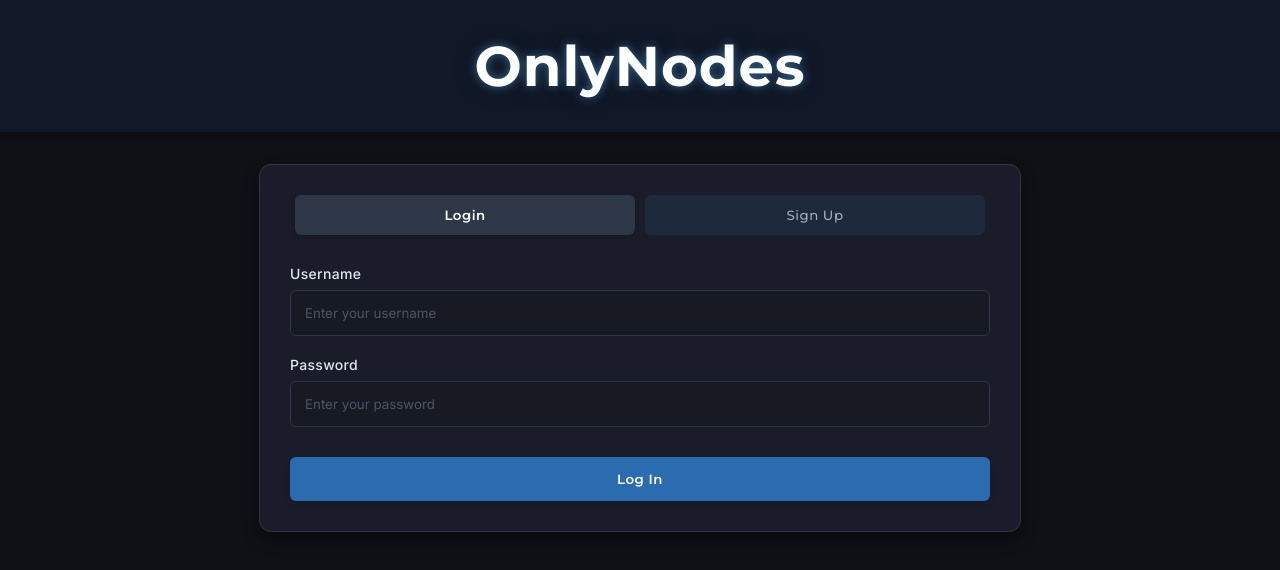
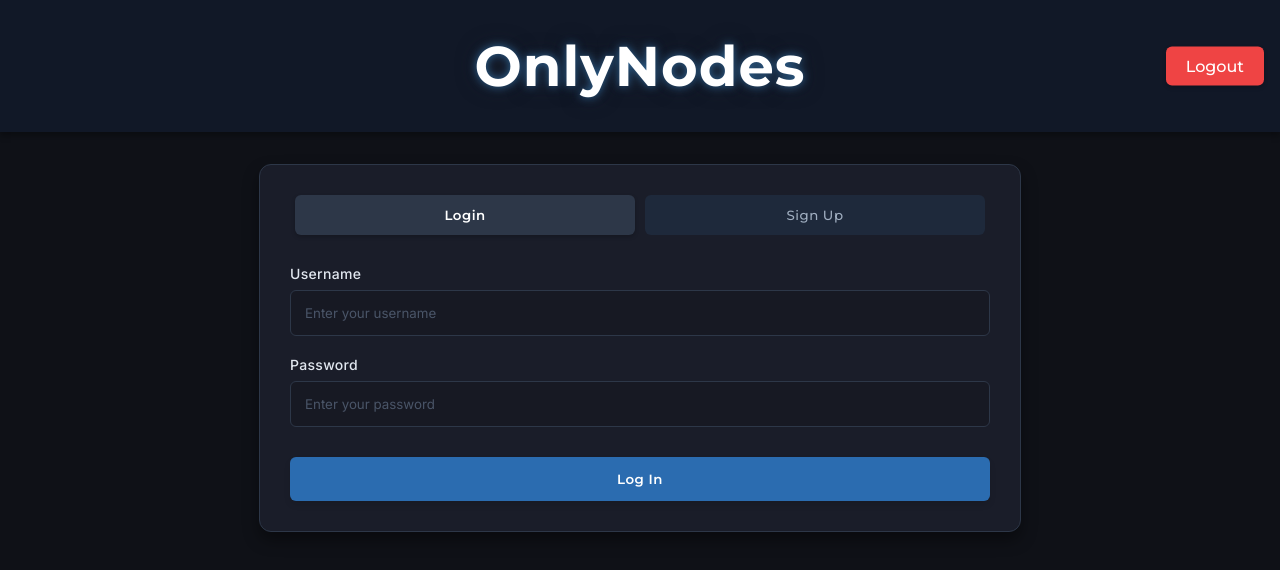
Before and after one commit to manan3172003/ScatterNet, a React (Vite) app in the folder frontend/: page / in a window 1280 px wide. Shown: the top 570 px of the page. Built offline with nearby package versions, Linux system fonts and the light colour scheme; no server answers; a web font is replaced by a local one.

Commit message:
logout button

```diff
--- a/frontend/src/assets/styles/header-logo.css
+++ b/frontend/src/assets/styles/header-logo.css
@@ -1,5 +1,14 @@
+.header-container {
+  display: flex;
+  flex-direction: column;
+  align-items: center;
+  position: relative;
+  width: 100%;
+  padding-bottom: 50px;
+}
+
 .logo {
-    font-family: "Montserrat", sans-serif; /* Modern, clean font for the header logo  https://fonts.google.com/specimen/Montserrat*/
+  font-family: "Montserrat", sans-serif;
   margin: 0;
   padding: 0;
   color: #ffffff;
@@ -9,3 +18,70 @@
   line-height: 150%;
   text-shadow: 0 0 10px rgba(66, 153, 225, 0.6), 0 0 20px rgba(26, 32, 44, 0.8);
 }
+
+.logout-button {
+  position: absolute;
+  bottom: 10px;
+  right: 10px;
+  background-color: #ef4444;
+  color: white;
+  border: none;
+  border-radius: 0.375rem;
+  padding: 0.5rem 1rem;
+  font-size: 0.875rem;
+  font-weight: 500;
+  cursor: pointer;
+  transition: background-color 0.2s;
+  box-shadow: 0 2px 4px rgba(0, 0, 0, 0.2);
+}
+
+.logout-button:hover {
+  background-color: #dc2626;
+}
+
+.logout-button:focus {
+  outline: 2px solid #f87171;
+  outline-offset: 2px;
+}
+
+@media screen and (min-width: 768px) {
+  .header-container {
+    flex-direction: row;
+    justify-content: center;
+    padding-bottom: 0;
+  }
+
+  .logout-button {
+    position: absolute;
+    right: 1rem;
+    bottom: auto;
+    top: 50%;
+    transform: translateY(-50%);
+    padding: 0.625rem 1.25rem;
+    font-size: 1rem;
+  }
+}
+
+
+@media screen and (max-width: 500px) {
+  .logo {
+    font-size: 2.5rem;
+  }
+
+  .logout-button {
+    padding: 0.375rem 0.75rem;
+    font-size: 0.75rem;
+  }
+}
+
+
+@media screen and (max-width: 360px) {
+  .logo {
+    font-size: 2rem;
+  }
+
+  .logout-button {
+    padding: 0.25rem 0.5rem;
+    font-size: 0.7rem;
+  }
+}
--- a/frontend/src/components/HeaderLogo.jsx
+++ b/frontend/src/components/HeaderLogo.jsx
@@ -1,10 +1,38 @@
+import { useNavigate } from "react-router-dom";
+import { useContext } from "react"; // Import useContext
+import "../assets/styles/header-logo.css";
+import { apiCall } from "../utils/utils.js";
+import { AuthContext } from "../context/AuthContext";
 
-import "../assets/styles/header-logo.css"
-export default function HeaderLogo(){
-    return (
-        <div>
-            <h1 className="logo">OnlyNodes</h1>
-        </div>
+export default function HeaderLogo() {
+  const navigate = useNavigate();
+  const { logout } = useContext(AuthContext);
 
-    )
+  const handleLogout = async () => {
+    try {
+
+      const result = await logout();
+
+      if (result.success) {
+        navigate('/login');
+      } else {
+        console.error("Logout failed:", result.status);
+      }
+    } catch (error) {
+      console.error("Logout error:", error);
+    }
+  };
+
+  return (
+    <div className="header-container">
+      <h1 className="logo">OnlyNodes</h1>
+      <button
+        className="logout-button"
+        onClick={handleLogout}
+        aria-label="Logout"
+      >
+        Logout
+      </button>
+    </div>
+  );
 }
```
Lines whose indentation alone changed are shown as unchanged.
